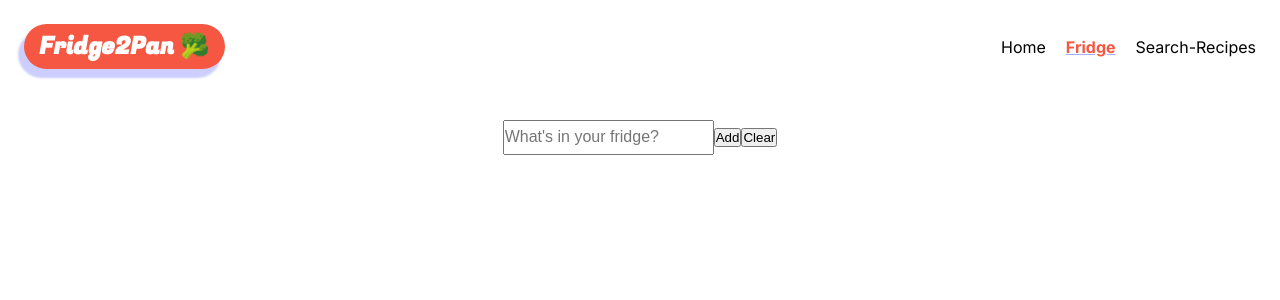
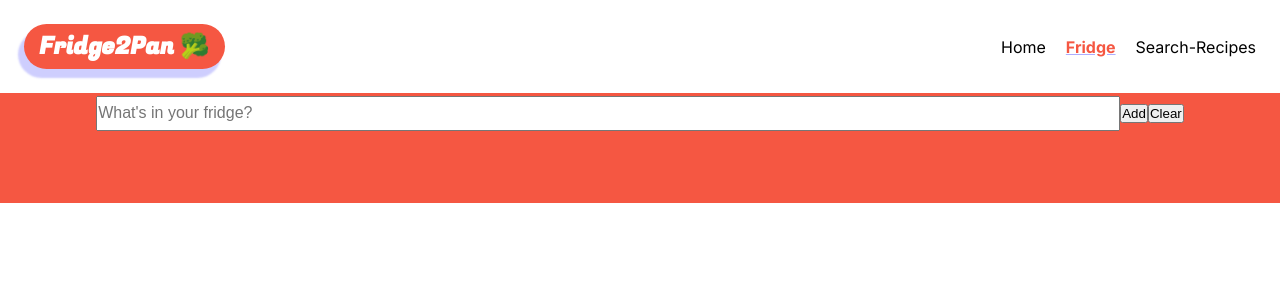
Before and after one commit to mavSeneris/Fridge2Pan, a React (Vite) app: page /fridge in a window 1280 px wide. Shown: the top 300 px of the page. Built offline with nearby package versions, Linux system fonts and the light colour scheme.

Commit message:
moved the form to the bottom and fixed section and main parent dvs causing a bug, also added overflow to the list item

```diff
--- a/src/App.css
+++ b/src/App.css
@@ -37,6 +37,7 @@ dd {
 body {
   font-size: 16px;
   font-family: "Inter", sans-serif;
+  height: 100%;
 }
 
 /* Remove hyperlink styles */
@@ -51,7 +52,8 @@ main {
 }
 
 section {
-  padding: 24px;
+  /* padding: 24px; */
+  width: 100%;
 }
 
 .burger-menu {
@@ -238,21 +240,18 @@ nav {
 }
 
 /* Fridge Component */
-.submit-wrapper {
-  position: relative;
+
+.fridge {
+  height: calc(100vh - 94px); /* Subtract the header height */
   width: 100%;
-  max-width: 375px;
+  display: flex;
+  flex-direction: column;
 }
 
-.fridge {
-  height: 100svh;
+.fridge__form{
+  height: 110px;
   width: 100%;
-  max-width: 375px;
-  overflow-x: auto;
-}
-
-.fridge__header {
-  text-align: center;
+  background-color: #f55742;
 }
 
 .fridge__controls {
@@ -275,16 +274,24 @@ nav {
   right: 20px;
 }
 
+.fridge__scroll-wrapper{
+  height: calc(100vh - 200px);
+  overflow: auto;
+}
+
 .fridge__list {
   display: flex;
   flex-direction: column;
+  align-items: center;
   gap: 1px;
 }
 
 .fridge__items {
-  border: 1px solid black;
-  height: 40px;
+  width: 80%;
+  max-width: 551px;
+  height: 80px;
   display: flex;
   justify-content: space-between;
   align-items: center;
+  border: 1px solid black;
 }
```
